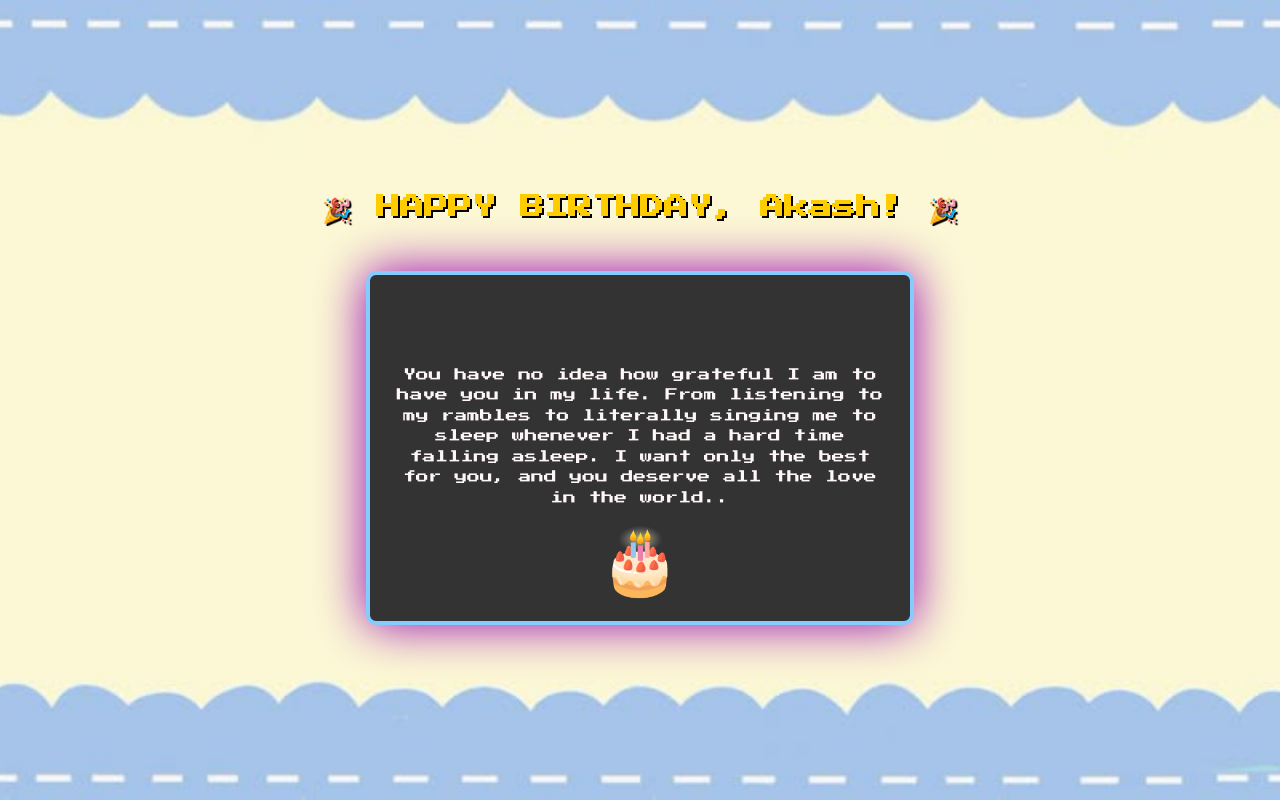
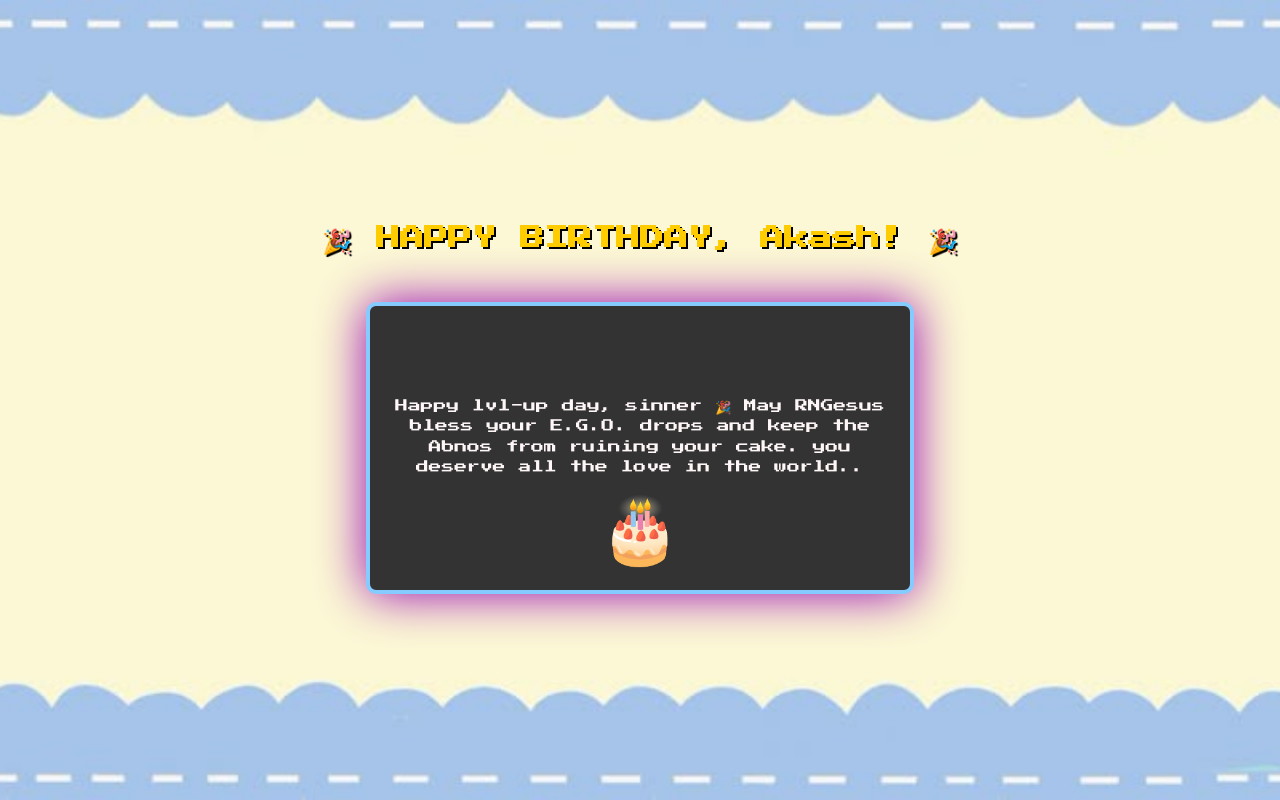
Before and after one commit to kirubhashakaranb-cmd/Birthday, a plain HTML site: page index.html in a window 1280 px wide. Both pictures are taken after a click on the button "🎁 Open Your Gift". Drawn offline with Linux system fonts and the light colour scheme.

Commit message:
Update index.html

```diff
--- a/index.html
+++ b/index.html
@@ -172,9 +172,8 @@
   <div id="message" class="hidden">
     <div id="balloons">🎈🎈🎈🎈</div>
     <p style="margin-top: 20px; font-size: 0.8em; line-height: 1.6; color: #fff7f7;">
-         You have no idea how grateful I am to have you in my life. From listening to my rambles
-         to literally singing me to sleep whenever I had a hard time falling asleep.
-        I want only the best for you, and you deserve all the love in the world.. </p>
+         Happy lvl-up day, sinner 🎉 May RNGesus bless your E.G.O. drops and keep the Abnos from ruining your cake.
+          you deserve all the love in the world.. </p>
     <div id="cake">🎂</div>
   </div>
 </div>
```
